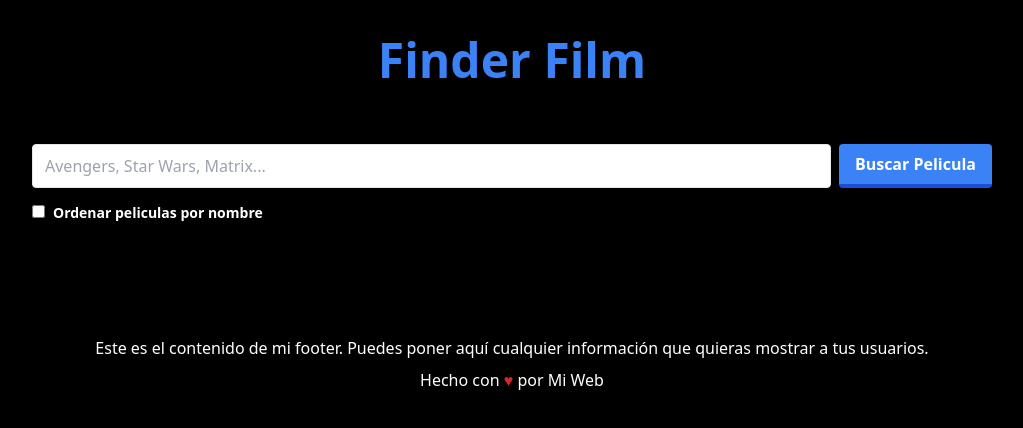
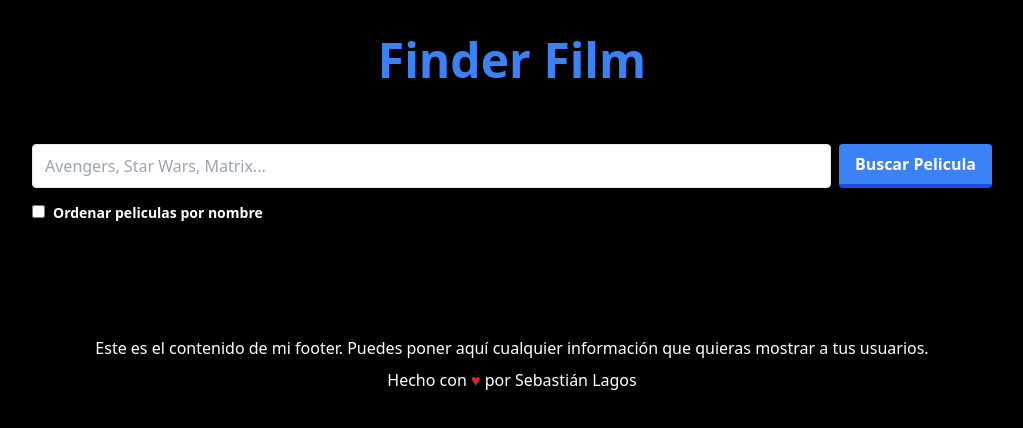
Before and after one commit to sebahernandez/search-movies, a React (Vite) app: page / in a window 1280 px wide. Shown: the top 428 px of the page, without its empty margins (128-1151 px from the left). Built offline with nearby package versions, Linux system fonts and the light colour scheme.

Commit message:
footer change

```diff
--- a/src/components/Footer.jsx
+++ b/src/components/Footer.jsx
@@ -5,10 +5,14 @@ const Footer = () => {
     <footer className="footer bg-black text-white py-10">
       <div className="container mx-auto">
         <p className="text-center">
-                  Este es el contenido de mi footer. Puedes poner aquí cualquier información que quieras mostrar a tus usuarios.
+          Este es el contenido de mi footer. Puedes poner aquí cualquier
+          información que quieras mostrar a tus usuarios.
         </p>
         <p className="text-center mt-2">
-                  Hecho con <span className="text-red-600">&hearts;</span> por <a href="https://miweb.com" target="_blank">Mi Web</a>
+          Hecho con <span className="text-red-600">&hearts;</span> por{" "}
+          <a href="https://www.sebastianlagos.cl" target="_blank">
+            Sebastián Lagos
+          </a>
         </p>
       </div>
     </footer>
```
Lines whose indentation alone changed are shown as unchanged.
